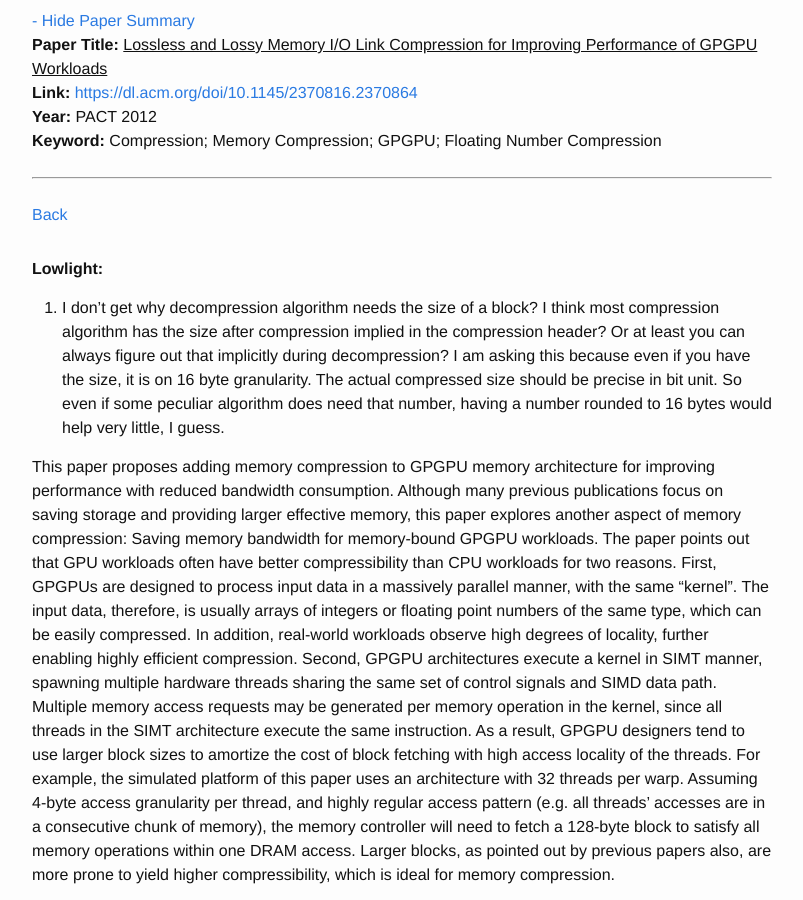
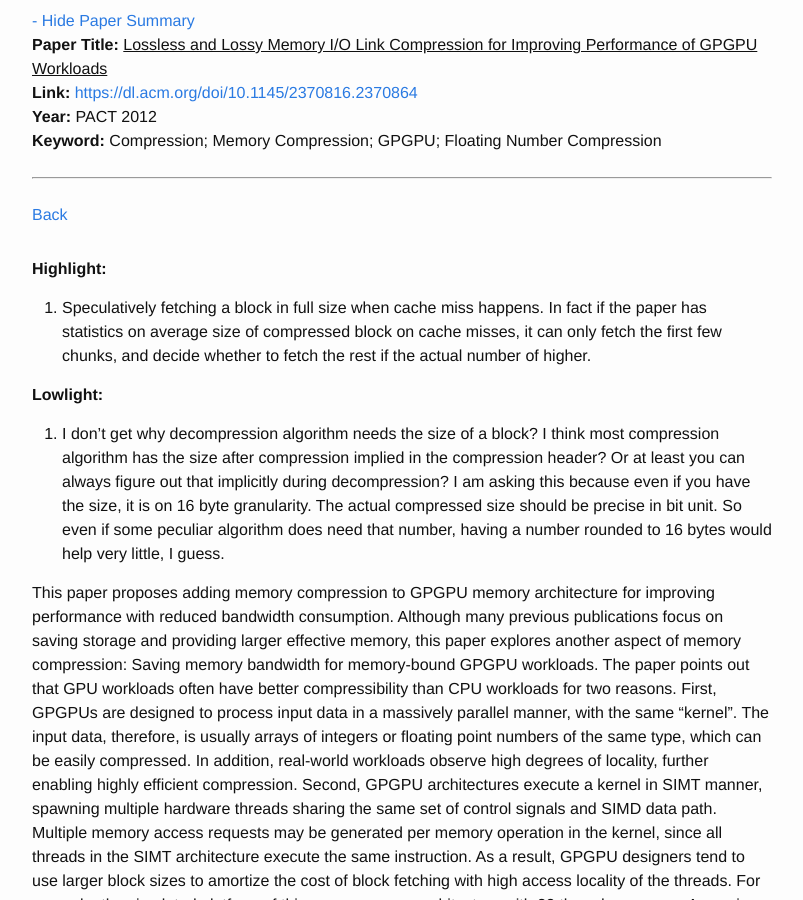
Before and after one commit to wangziqi2013/wangziqi2013.github.io, a Jekyll site: the page built from _posts/2020-07-19-loseless-and-lossy-memory-io-link-compression.markdown, in a window 1280 px wide and 900 px high, scrolled down 301 px. Shown: the whole window, without its empty margins (238-1041 px from the left). Built offline with Jekyll 4.4.1, drawn with Linux system fonts in a browser that asks for light colours.

Commit message:
Adding highlight

```diff
--- a/_posts/2020-07-19-loseless-and-lossy-memory-io-link-compression.markdown
+++ b/_posts/2020-07-19-loseless-and-lossy-memory-io-link-compression.markdown
@@ -12,6 +12,12 @@ htm_cd:
 htm_cr:
 version_mgmt:
 ---
+
+**Highlight:**
+
+1. Speculatively fetching a block in full size when cache miss happens. In fact if the paper has statistics on average
+   size of compressed block on cache misses, it can only fetch the first few chunks, and decide whether to fetch the
+   rest if the actual number of higher.
 
 **Lowlight:**
 
```
